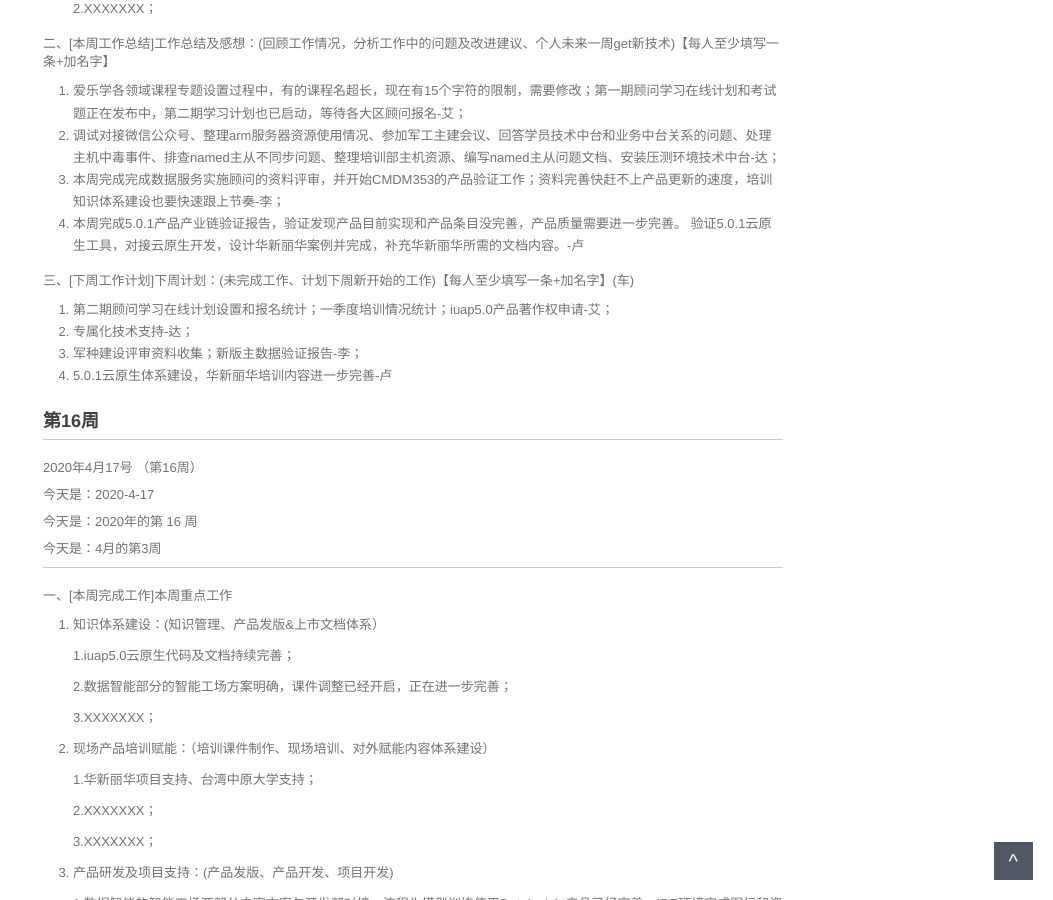
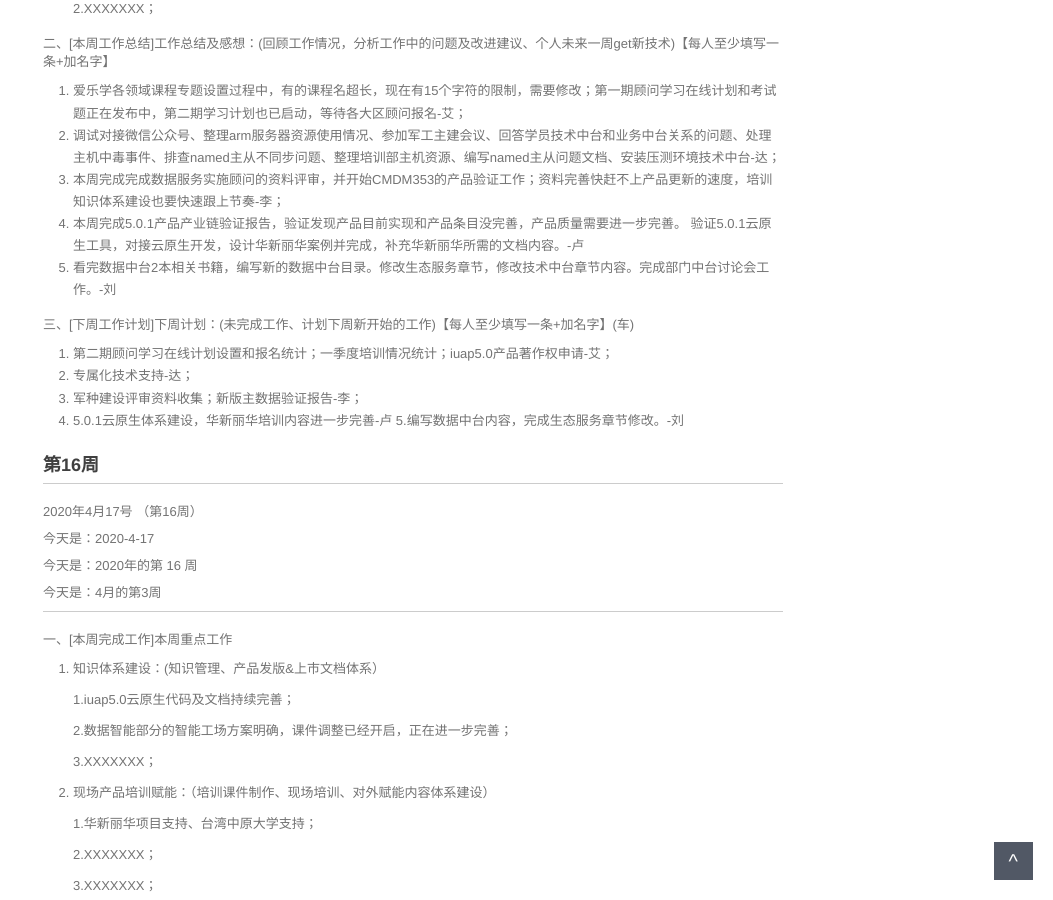
Before and after one commit to walllFlower/blog, a Jekyll site: the page built from 2020-02-28-day_report.md, in a window 1280 px wide and 900 px high, scrolled down 1284 px. Shown: the whole window, without its empty margins (227-1280 px from the left). Built offline with Jekyll 4.4.1, drawn with Linux system fonts in a browser that asks for light colours; comment, search, counter and statistics services are not loaded.

Commit message:
Update 2020-02-28-day_report.md

```diff
--- a/2020-02-28-day_report.md
+++ b/2020-02-28-day_report.md
@@ -81,6 +81,7 @@ categories: 技术运营工作周报
 2. 调试对接微信公众号、整理arm服务器资源使用情况、参加军工主建会议、回答学员技术中台和业务中台关系的问题、处理主机中毒事件、排查named主从不同步问题、整理培训部主机资源、编写named主从问题文档、安装压测环境技术中台-达；
 3. 本周完成完成数据服务实施顾问的资料评审，并开始CMDM353的产品验证工作；资料完善快赶不上产品更新的速度，培训知识体系建设也要快速跟上节奏-李；
 4. 本周完成5.0.1产品产业链验证报告，验证发现产品目前实现和产品条目没完善，产品质量需要进一步完善。 验证5.0.1云原生工具，对接云原生开发，设计华新丽华案例并完成，补充华新丽华所需的文档内容。-卢
+5. 看完数据中台2本相关书籍，编写新的数据中台目录。修改生态服务章节，修改技术中台章节内容。完成部门中台讨论会工作。-刘
 
 三、[下周工作计划]下周计划：(未完成工作、计划下周新开始的工作)【每人至少填写一条+加名字】(车)
 
@@ -88,7 +89,7 @@ categories: 技术运营工作周报
 2. 专属化技术支持-达；
 3. 军种建设评审资料收集；新版主数据验证报告-李；
 4. 5.0.1云原生体系建设，华新丽华培训内容进一步完善-卢
-
+5.编写数据中台内容，完成生态服务章节修改。-刘
 
 ###  第16周
 
```
